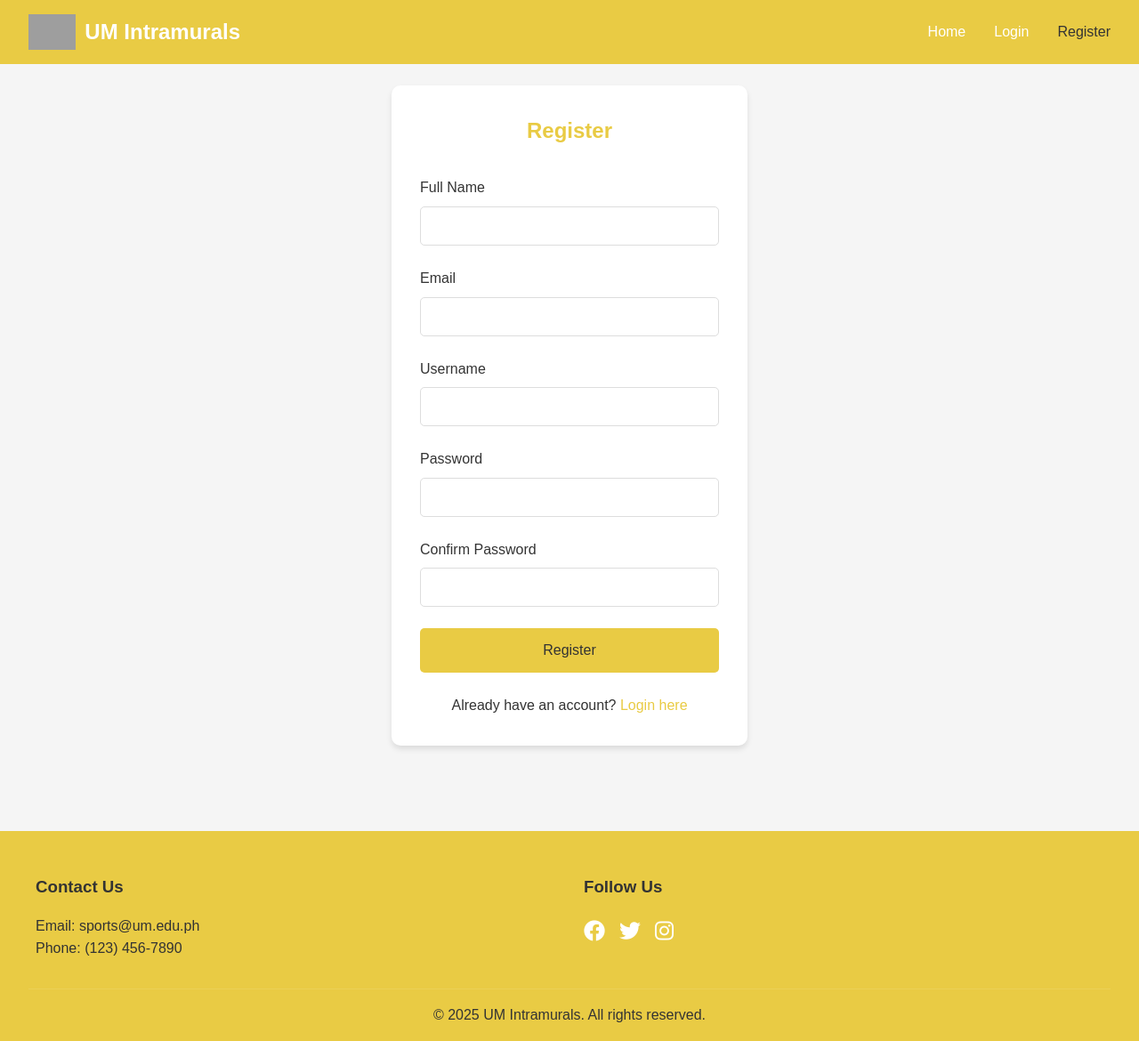
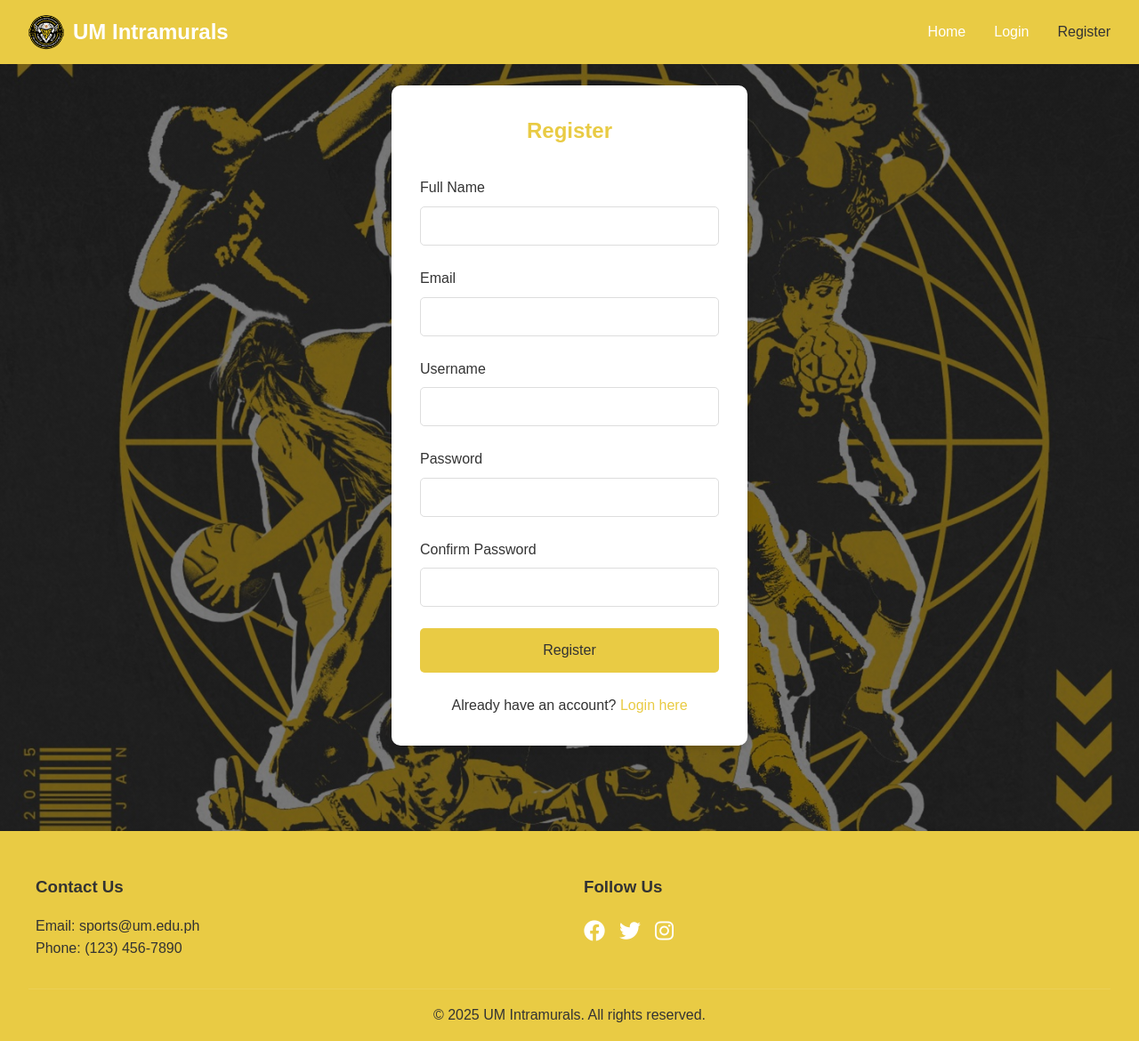
Before and after one commit to aaronjalapon/BisagUnsaTeam_LabExam, a PHP site: page /register.html in a window 1280 px wide. Shown: the whole page at 89% size. Run offline with PHP 8.4, Linux system fonts and the light colour scheme; grey boxes are pictures that could not be loaded.

Commit message:
changed the file name for the bg image

```diff
--- a/css/style.css
+++ b/css/style.css
@@ -200,7 +200,9 @@ body {
     align-items: center;
     justify-content: center;
     padding: 6rem 2rem;
-    background-color: #f5f5f5;
+    background: linear-gradient(rgba(0, 0, 0, 0.5), rgba(0, 0, 0, 0.5)), url('../images/CCE_Intrams.jpg');
+    background-size: cover;
+    background-position: center;
 }
 
 .auth-box {
--- a/index.html
+++ b/index.html
@@ -10,7 +10,7 @@
 <body>
     <nav class="navbar">
         <div class="nav-brand">
-            <img src="images/CCE_Logo.jpg" alt="UM Logo" class="nav-logo">
+            <img src="images/CCE_Logo.png" alt="UM Logo" class="nav-logo">
             <span>UM Intramurals</span>
         </div>
         <div class="nav-links">
--- a/login.html
+++ b/login.html
@@ -10,7 +10,7 @@
 <body>
    <nav class="navbar">
        <div class="nav-brand">
-           <img src="images/um-logo.png" alt="UM Logo" class="nav-logo">
+           <img src="images/CCE_Logo.png" alt="UM Logo" class="nav-logo">
            <span>UM Intramurals</span>
        </div>
        <div class="nav-links">
--- a/register.html
+++ b/register.html
@@ -10,7 +10,7 @@
 <body>
     <nav class="navbar">
         <div class="nav-brand">
-            <img src="images/um-logo.png" alt="UM Logo" class="nav-logo">
+            <img src="images/CCE_Logo.png" alt="UM Logo" class="nav-logo">
             <span>UM Intramurals</span>
         </div>
         <div class="nav-links">
```
Also changed, not shown: images/CCE_Logo.jpg (deleted), images/CCE_Logo.png (added), 1 other file.
